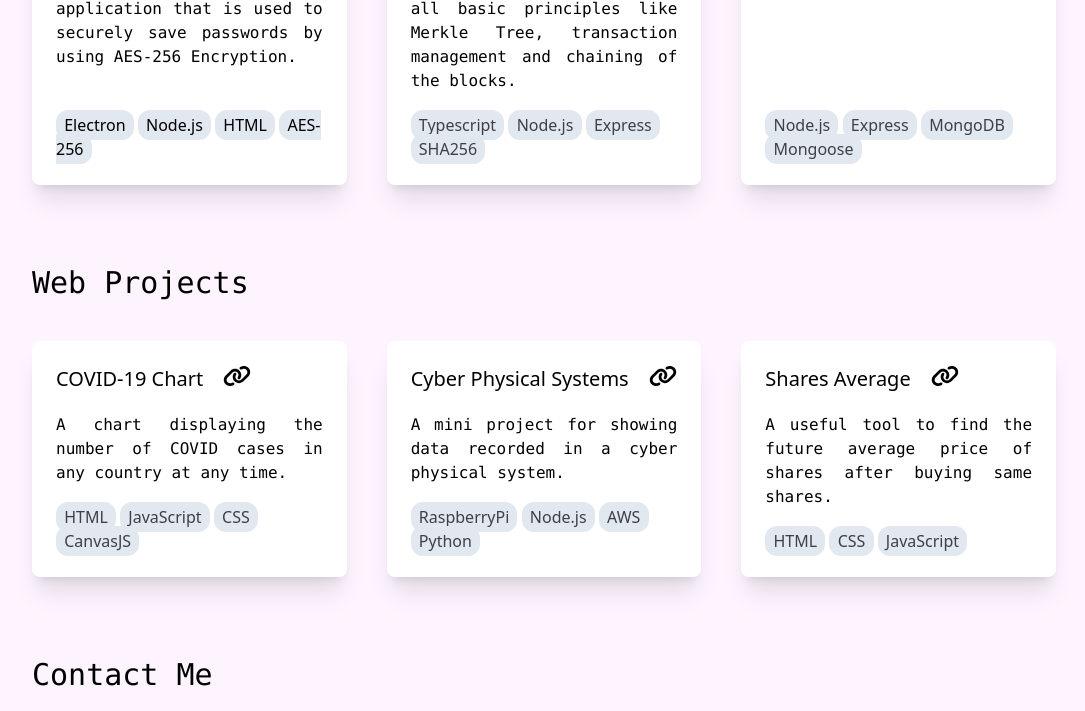
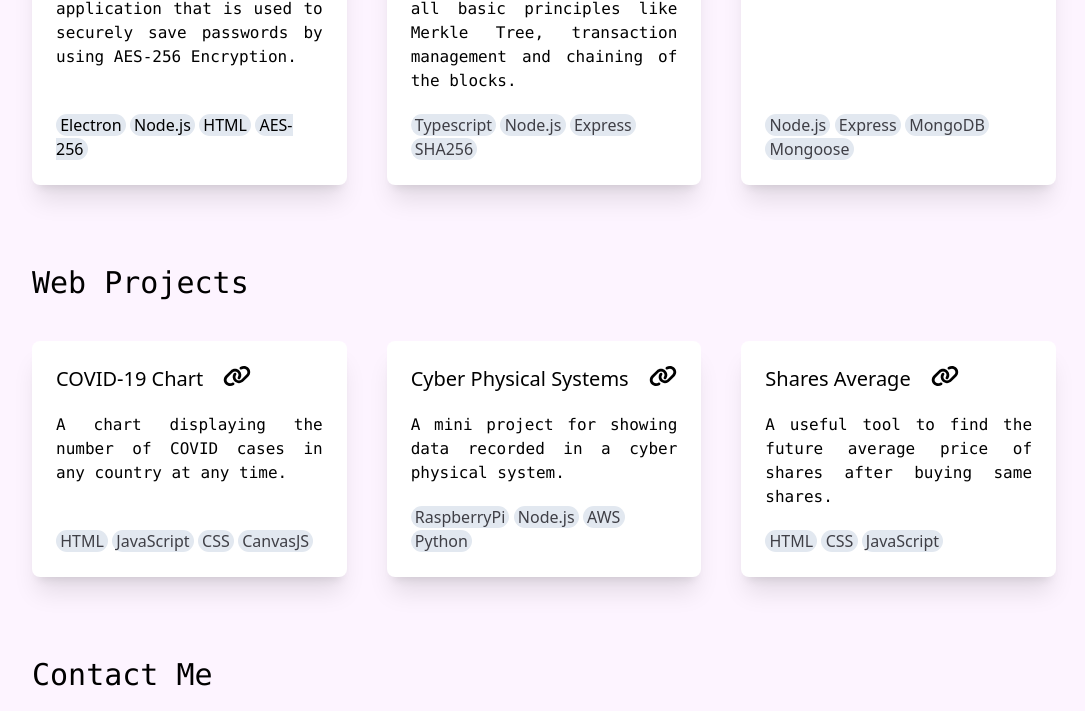
Before and after one commit to bharavi15/bharavi15.github.io, a website: page index.html in a window 1280 px wide. Shown: the part 844-1555 px from the top of the page, without its empty margins (96-1181 px from the left). Drawn offline with Linux system fonts and the light colour scheme; no server answers.

Commit message:
removed padding

```diff
--- a/index.html
+++ b/index.html
@@ -14,7 +14,9 @@
       <span class="flex items-center text-2xl ms-20">Bharavi Lakhote</span>
       <ul class="px-20 py-4 flex space-x-12 justify-end">
         <li class="cursor-pointer text-lg"><a href="#home">Home</a></li>
-        <li class="cursor-pointer text-lg"><a href="#experience">Experience</a></li>
+        <li class="cursor-pointer text-lg">
+          <a href="#experience">Experience</a>
+        </li>
         <li class="cursor-pointer text-lg"><a href="#projects">Projects</a></li>
         <li class="cursor-pointer text-lg"><a href="#contact">Contact</a></li>
       </ul>
@@ -52,20 +54,20 @@
               </p>
               <div class="align-bottom mt-auto">
                 <a
-                  class="bg-slate-200 rounded-xl dark:text-zinc-700 p-1"
+                  class="bg-slate-200 rounded-xl dark:text-zinc-700"
                   href="https://www.electronjs.org/"
                   >&nbsp;Electron&nbsp;</a
                 >
                 <a
-                  class="bg-slate-200 rounded-xl dark:text-zinc-700 p-1"
+                  class="bg-slate-200 rounded-xl dark:text-zinc-700"
                   href="https://nodejs.org/en/about"
                   >&nbsp;Node.js&nbsp;</a
                 >
-                <a class="bg-slate-200 rounded-xl dark:text-zinc-700 p-1"
+                <a class="bg-slate-200 rounded-xl dark:text-zinc-700"
                   >&nbsp;HTML&nbsp;</a
                 >
                 <a
-                  class="bg-slate-200 rounded-xl dark:text-zinc-700 p-1"
+                  class="bg-slate-200 rounded-xl dark:text-zinc-700"
                   href="https://en.wikipedia.org/wiki/Advanced_Encryption_Standard"
                   >&nbsp;AES-256&nbsp;</a
                 >
@@ -87,22 +89,22 @@
               </p>
               <div class="align-bottom mt-auto">
                 <a
-                  class="bg-slate-200 rounded-xl text-zinc-700 p-1"
+                  class="bg-slate-200 rounded-xl text-zinc-700"
                   href="https://www.typescriptlang.org/"
                   >&nbsp;Typescript&nbsp;</a
                 >
                 <a
-                  class="bg-slate-200 rounded-xl text-zinc-700 p-1"
+                  class="bg-slate-200 rounded-xl text-zinc-700"
                   href="https://nodejs.org/en/about"
                   >&nbsp;Node.js&nbsp;</a
                 >
                 <a
-                  class="bg-slate-200 rounded-xl text-zinc-700 p-1"
+                  class="bg-slate-200 rounded-xl text-zinc-700"
                   href="https://expressjs.com/"
                   >&nbsp;Express&nbsp;</a
                 >
                 <a
-                  class="bg-slate-200 rounded-xl text-zinc-700 p-1"
+                  class="bg-slate-200 rounded-xl text-zinc-700"
                   href="https://en.wikipedia.org/wiki/SHA-2"
                   >&nbsp;SHA256&nbsp;</a
                 >
@@ -123,22 +125,22 @@
               </p>
               <div class="align-bottom mt-auto">
                 <a
-                  class="bg-slate-200 rounded-xl text-zinc-700 p-1"
+                  class="bg-slate-200 rounded-xl text-zinc-700"
                   href="https://nodejs.org/en/about"
                   >&nbsp;Node.js&nbsp;</a
                 >
                 <a
-                  class="bg-slate-200 rounded-xl text-zinc-700 p-1"
+                  class="bg-slate-200 rounded-xl text-zinc-700"
                   href="https://expressjs.com/"
                   >&nbsp;Express&nbsp;</a
                 >
                 <a
-                  class="bg-slate-200 rounded-xl text-zinc-700 p-1"
+                  class="bg-slate-200 rounded-xl text-zinc-700"
                   href="https://www.mongodb.com/"
                   >&nbsp;MongoDB&nbsp;</a
                 >
                 <a
-                  class="bg-slate-200 rounded-xl text-zinc-700 p-1"
+                  class="bg-slate-200 rounded-xl text-zinc-700"
                   href="https://mongoosejs.com/"
                   >&nbsp;Mongoose&nbsp;</a
                 >
@@ -174,17 +176,17 @@
                 any time.
               </p>
               <div class="align-bottom mt-auto">
-                <span class="bg-slate-200 rounded-xl text-zinc-700 p-1"
+                <span class="bg-slate-200 rounded-xl text-zinc-700"
                   >&nbsp;HTML&nbsp;</span
                 >
-                <span class="bg-slate-200 rounded-xl text-zinc-700 p-1"
+                <span class="bg-slate-200 rounded-xl text-zinc-700"
                   >&nbsp;JavaScript&nbsp;</span
                 >
-                <span class="bg-slate-200 rounded-xl text-zinc-700 p-1"
+                <span class="bg-slate-200 rounded-xl text-zinc-700"
                   >&nbsp;CSS&nbsp;</span
                 >
                 <a
-                  class="bg-slate-200 rounded-xl text-zinc-700 p-1"
+                  class="bg-slate-200 rounded-xl text-zinc-700"
                   href="https://canvasjs.com/"
                   >&nbsp;CanvasJS&nbsp;</a
                 >
@@ -203,21 +205,21 @@
               </p>
               <div class="align-bottom mt-auto">
                 <a
-                  class="bg-slate-200 rounded-xl text-zinc-700 p-1"
+                  class="bg-slate-200 rounded-xl text-zinc-700"
                   href="https://www.raspberrypi.org/"
                   >&nbsp;RaspberryPi&nbsp;</a
                 >
                 <a
-                  class="bg-slate-200 rounded-xl text-zinc-700 p-1"
+                  class="bg-slate-200 rounded-xl text-zinc-700"
                   href="https://nodejs.org/en/about"
                   >&nbsp;Node.js&nbsp;</a
                 >
                 <a
-                  class="bg-slate-200 rounded-xl text-zinc-700 p-1"
+                  class="bg-slate-200 rounded-xl text-zinc-700"
                   href="https://aws.amazon.com/"
                   >&nbsp;AWS&nbsp;</a
                 >
-                <span class="bg-slate-200 rounded-xl text-zinc-700 p-1"
+                <span class="bg-slate-200 rounded-xl text-zinc-700"
                   >&nbsp;Python&nbsp;</span
                 >
               </div>
@@ -235,13 +237,13 @@
                 buying same shares.
               </p>
               <div class="align-bottom mt-auto">
-                <span class="bg-slate-200 rounded-xl text-zinc-700 p-1"
+                <span class="bg-slate-200 rounded-xl text-zinc-700"
                   >&nbsp;HTML&nbsp;</span
                 >
-                <span class="bg-slate-200 rounded-xl text-zinc-700 p-1"
+                <span class="bg-slate-200 rounded-xl text-zinc-700"
                   >&nbsp;CSS&nbsp;</span
                 >
-                <span class="bg-slate-200 rounded-xl text-zinc-700 p-1"
+                <span class="bg-slate-200 rounded-xl text-zinc-700"
                   >&nbsp;JavaScript&nbsp;</span
                 >
               </div>
```
Also changed, not shown: output.css.
